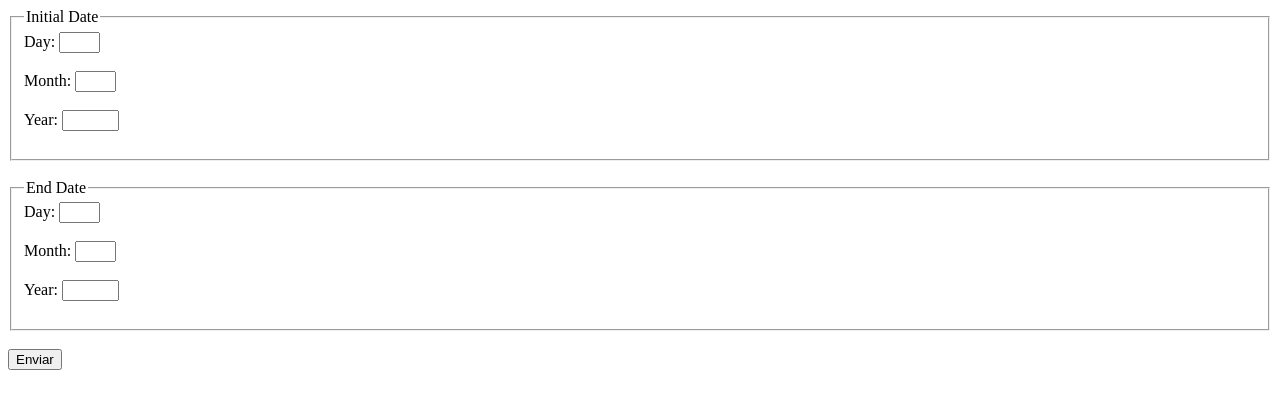
After one commit to alejoko/workingApecApp, a PHP site: page / in a window 1280 px wide. The commit adds this page. Shown: the top 409 px of the page. Run offline with PHP 8.4, Linux system fonts and the light colour scheme.

Commit message:
FILES MOD:  INDEX_CRON.PHP PFWJOBS.PHP

```diff
--- /dev/null
+++ b/index.php
@@ -0,0 +1,37 @@
+<script language="javascript" type="text/javascript">
+
+    function Solo_Numerico(variable){
+        Numer=parseInt(variable);
+        if (isNaN(Numer)){
+         alert("No has introducido un numero");
+            return "";
+        }
+        return Numer;
+    }
+    function ValNumero(Control){
+        Control.value=Solo_Numerico(Control.value);
+    }
+</script>
+<form name="form_date" method="get" action="index_cron.php">
+ <fieldset>
+  <legend align="left">Initial Date</legend>
+  Day: <input type="text" size="2" maxlength="2" name="idate_day" onChange="return ValNumero(this);" />
+  <br /><br />
+  Month: <input type="text" size="2" maxlength="2" name="idate_month" onChange="return ValNumero(this);" />
+  <br /><br />
+  Year: <input type="text" size="4" maxlength="4" name="idate_year" onChange="return ValNumero(this);" />
+  <br /><br />
+ </fieldset>
+ <br />
+ <fieldset>
+  <legend align="left">End Date</legend>
+  Day: <input type="text" size="2" maxlength="2" name="edate_day" onChange="return ValNumero(this);" />
+  <br /><br />
+  Month: <input type="text" size="2" maxlength="2" name="edate_month" onChange="return ValNumero(this);" />
+  <br /><br />
+  Year: <input type="text" size="4" maxlength="4" name="edate_year" onChange="return ValNumero(this);" />
+  <br /><br />
+ </fieldset>
+ <br />
+ <input type="submit" value="Enviar">
+</form>
--- a/pfwJobs.php
+++ b/pfwJobs.php
@@ -281,10 +281,6 @@ class composeXml{
                           }
                         }
 
-                //        $temp = array();
-                //        $temp[] = $requestXML[0];
-                //        return $temp;
-
                         return $requestXML;
                 }
 
@@ -326,7 +322,7 @@ class composeXml{
 
                 public function getApecOfferAValidee(){
                    $result= array();
-                   $sql="SELECT aux_apec_id FROM aux_pfw_id_sii_apec WHERE aux_offer_status='AVALIDER' OR aux_offer_status IS NULL";
+                    $sql="SELECT aux_apec_id FROM aux_pfw_id_sii_apec WHERE aux_offer_status='AVALIDER' OR aux_offer_status IS NULL";
                     $res = $this->db_query->query($sql);
                     while($resArr = $this->db_query->fetch_array($res)) {
                         $result[] = $resArr;
```
